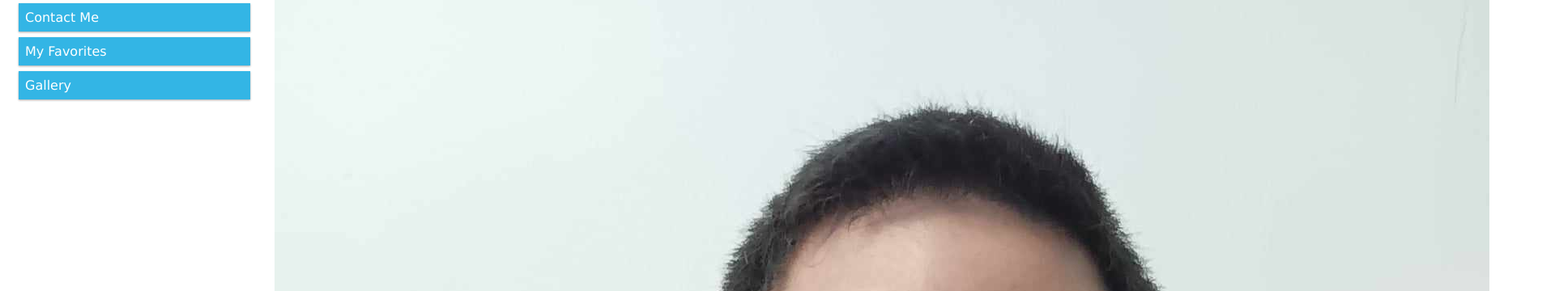
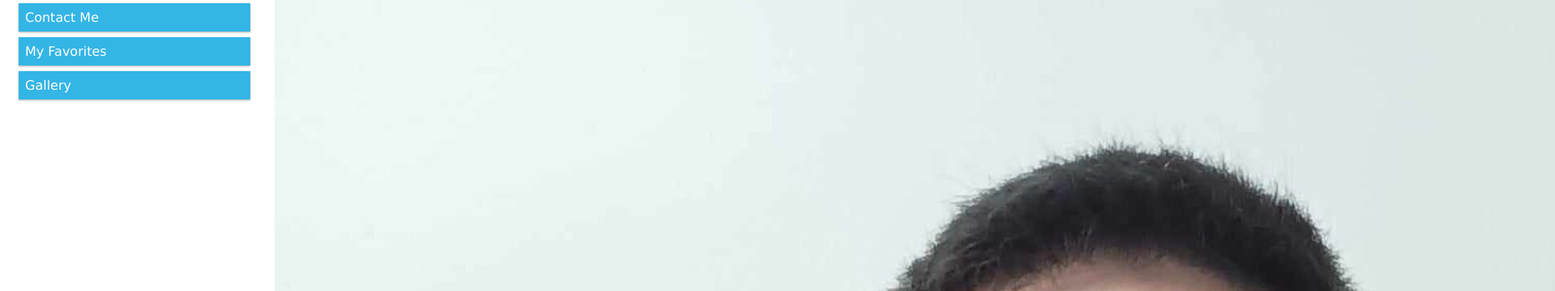
Before and after one commit to johnieRDJ/johnieRDJ.github.io, a plain HTML site: page Profile.html in a window 1280 px wide. Shown: the part 256-616 px from the top of the page at 81% size, 1920 px wide, since content can reach past the window. Drawn offline with Linux system fonts and the light colour scheme.

Commit message:
Update Profile.html

```diff
--- a/Profile.html
+++ b/Profile.html
@@ -129,7 +129,7 @@ html {
 
   <div class="col-6 col-s-9">
     <h1>About Me</h1>
-    <img src="12.jpg" alt="Your picture" style="float: left; margin: 0 20px 10px 0;">
+    <img src="13.jpg" alt="Your picture" style="float: left; margin: 0 20px 10px 0;">
     <p><h4>Hello, I'm from Ozamiz City.</h4></p>
     <p><h4>Studied at Misamis University</h4></p>
     <p><h4>BSIT-2</h4></p>
```
